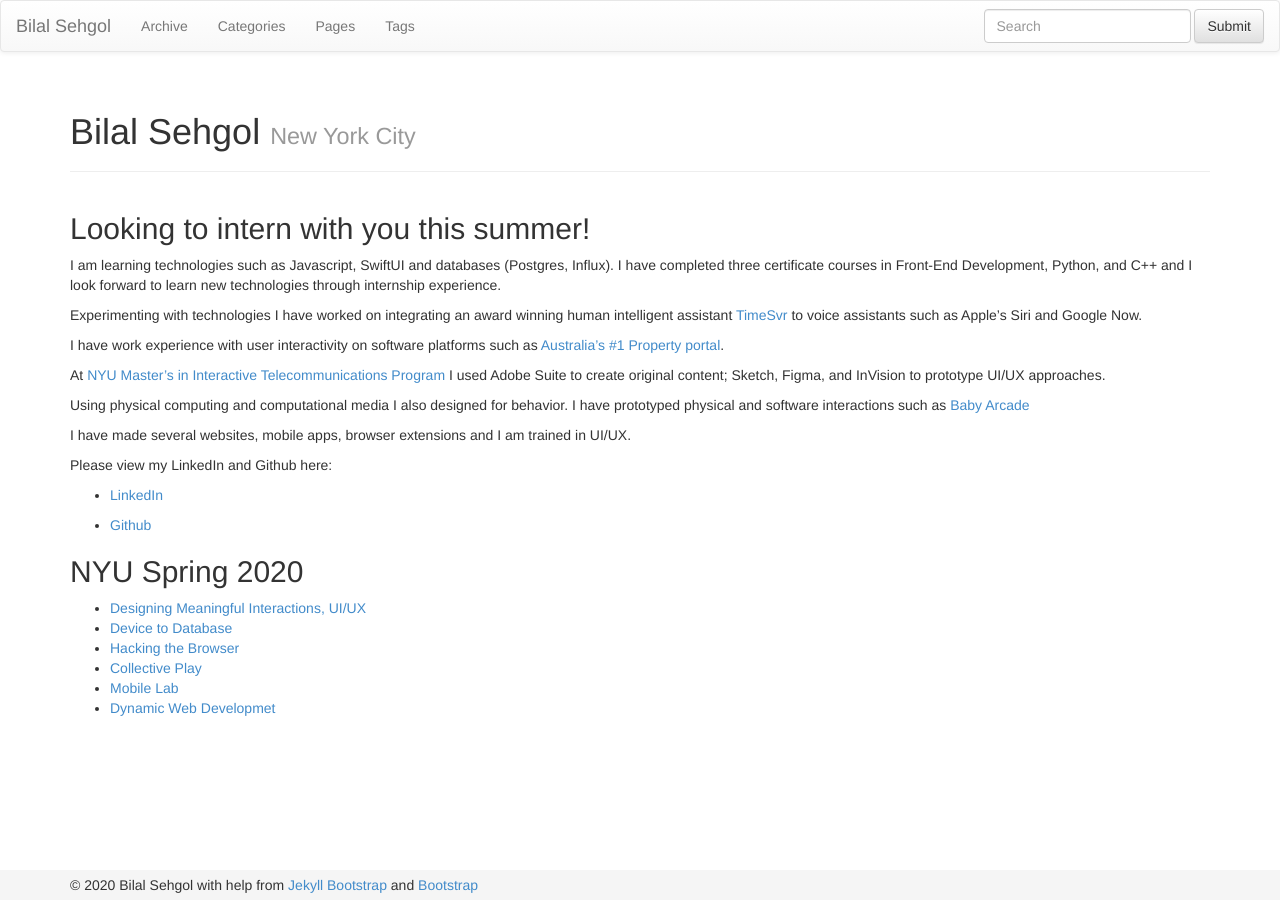
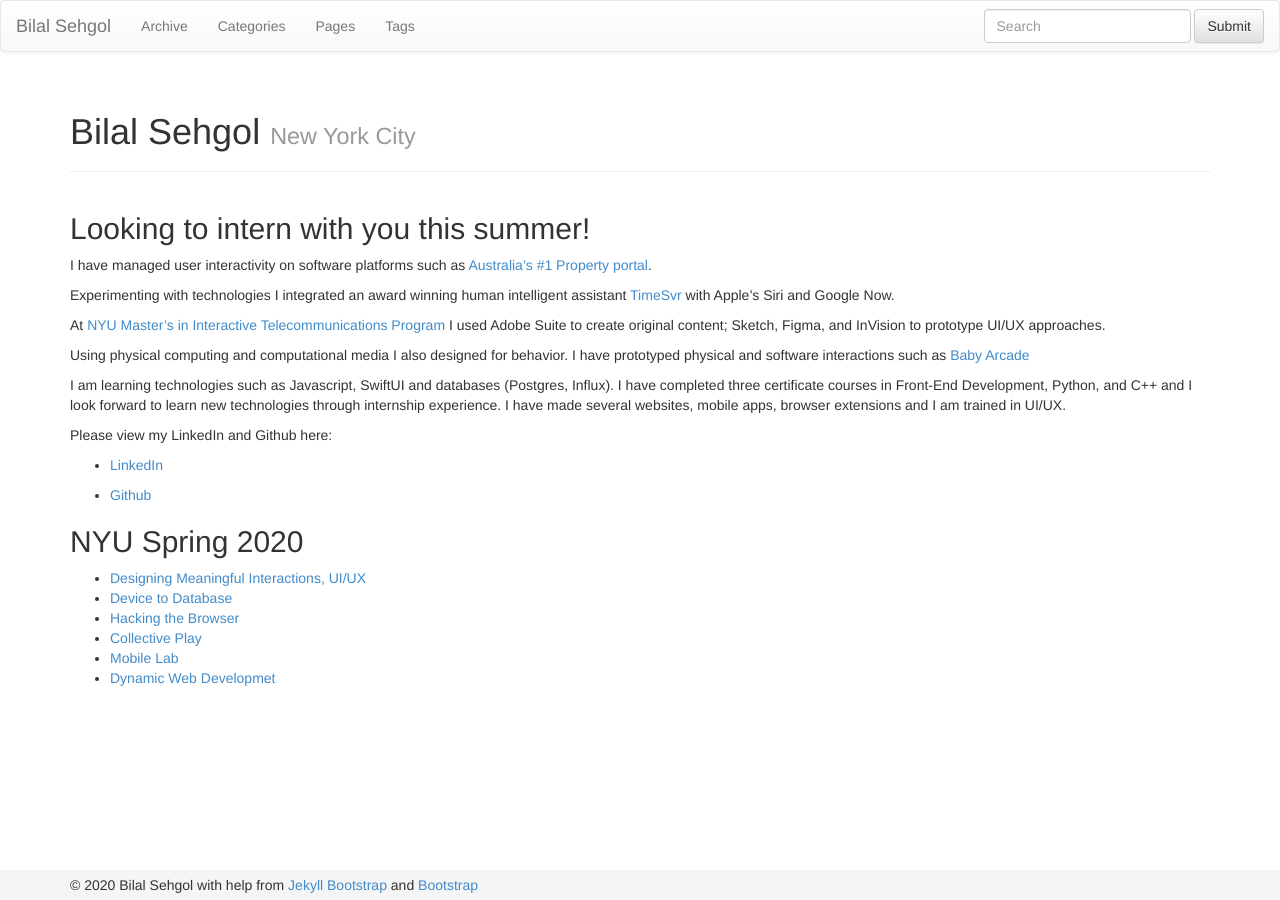
Before and after one commit to bsehgol/bilalsehgol.github.io, a Jekyll site: the page built from index.md, in a window 1280 px wide. Built offline with Jekyll 4.4.1, drawn with Linux system fonts in a browser that asks for light colours; nearby versions of some CDN libraries.

Commit message:
Updated index w/ksenia

```diff
--- a/index.md
+++ b/index.md
@@ -7,17 +7,15 @@
 
 ## Looking to intern with you this summer!
 
-I am learning technologies such as Javascript, SwiftUI and databases (Postgres, Influx). I have completed three certificate courses in Front-End Development, Python, and C++ and I look forward to learn new technologies through internship experience.
+I have managed user interactivity on software platforms such as [Australia's #1 Property portal](https://realestate.com.au).
 
-Experimenting with technologies I have worked on integrating an award winning human intelligent assistant [TimeSvr](https://www.timesvr.com) to voice assistants such as Apple's Siri and Google Now.
-
-I have work experience with user interactivity on software platforms such as [Australia's #1 Property portal](https://realestate.com.au).
+Experimenting with technologies I integrated an award winning human intelligent assistant [TimeSvr](https://www.timesvr.com) with Apple's Siri and Google Now.
 
 At [NYU Master's in Interactive Telecommunications Program](https://tisch.nyu.edu/itp) I used Adobe Suite to create original content; Sketch, Figma, and InVision to prototype UI/UX approaches.
 
 Using physical computing and computational media I also designed for behavior. I have prototyped physical and software interactions such as [Baby Arcade](https://docs.google.com/presentation/d/1B6X02WgVRav2-ldXhJka9qMu80qopMIVvaj4LvIbGTU/edit#slide=id.p)
 
-I have made several websites, mobile apps, browser extensions and I am trained in UI/UX.
+I am learning technologies such as Javascript, SwiftUI and databases (Postgres, Influx). I have completed three certificate courses in Front-End Development, Python, and C++ and I look forward to learn new technologies through internship experience. I have made several websites, mobile apps, browser extensions and I am trained in UI/UX.
 
 Please view my LinkedIn and Github here:
 - [LinkedIn](https://www.linkedin.com/in/bilalsehgol/)
```
